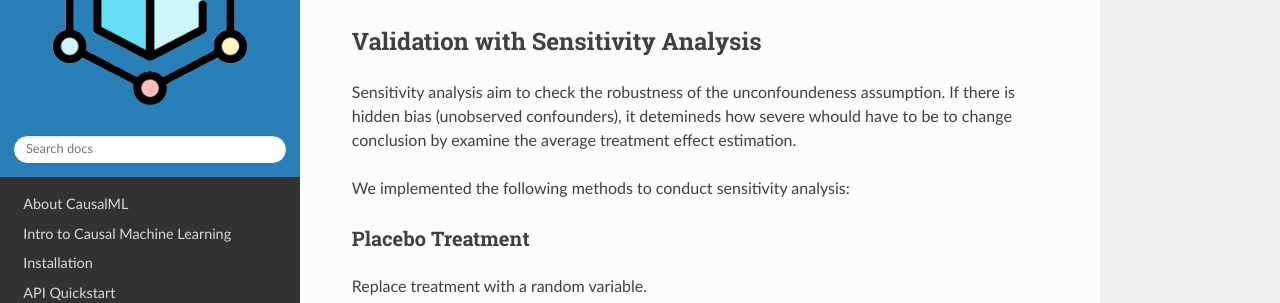
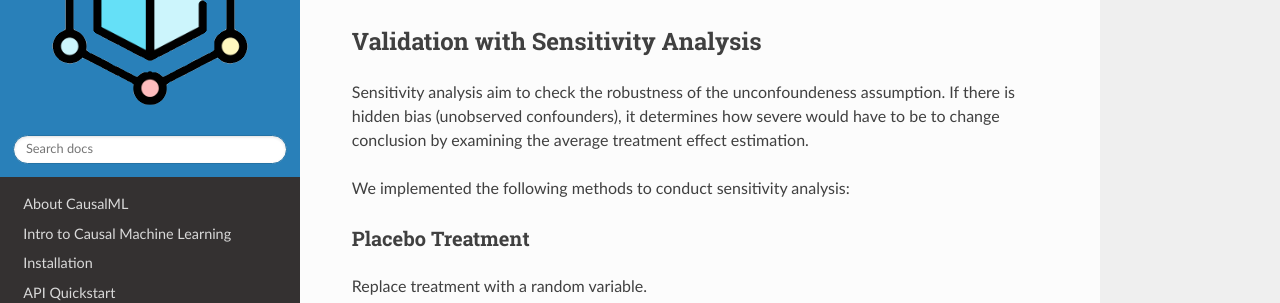
Before and after one commit to uber/causalml, a Sphinx documentation site: the page built from docs/validation.rst, in a window 1280 px wide and 900 px high, scrolled down 3898 px. Shown: the part 175-478 px from the top of the window. Built offline with Sphinx 7.4.7 and the Read the Docs theme 3.1.0, drawn with Linux system fonts in a browser that asks for light colours; pages that are not in the unit, such as notebooks, are missing from menus; cross-references to code outside the pages are shown as plain code; some of the changed text lies outside the part shown.

Commit message:
docs(validation): fixes some typos (#822)

```diff
--- a/docs/validation.rst
+++ b/docs/validation.rst
@@ -116,7 +116,7 @@ For data with skewed treatment, it is sometimes advantageous to use :ref:`Target
 
 Validation with Sensitivity Analysis
 ------------------------------------
-Sensitivity analysis aim to check the robustness of the unconfoundeness assumption. If there is hidden bias (unobserved confounders), it detemineds how severe whould have to be to change conclusion by examine the average treatment effect estimation.
+Sensitivity analysis aim to check the robustness of the unconfoundeness assumption. If there is hidden bias (unobserved confounders), it determines how severe would have to be to change conclusion by examining the average treatment effect estimation.
 
 We implemented the following methods to conduct sensitivity analysis:
 
```
Also changed, not shown: other parts of docs/validation.rst (+1 -1 lines).
